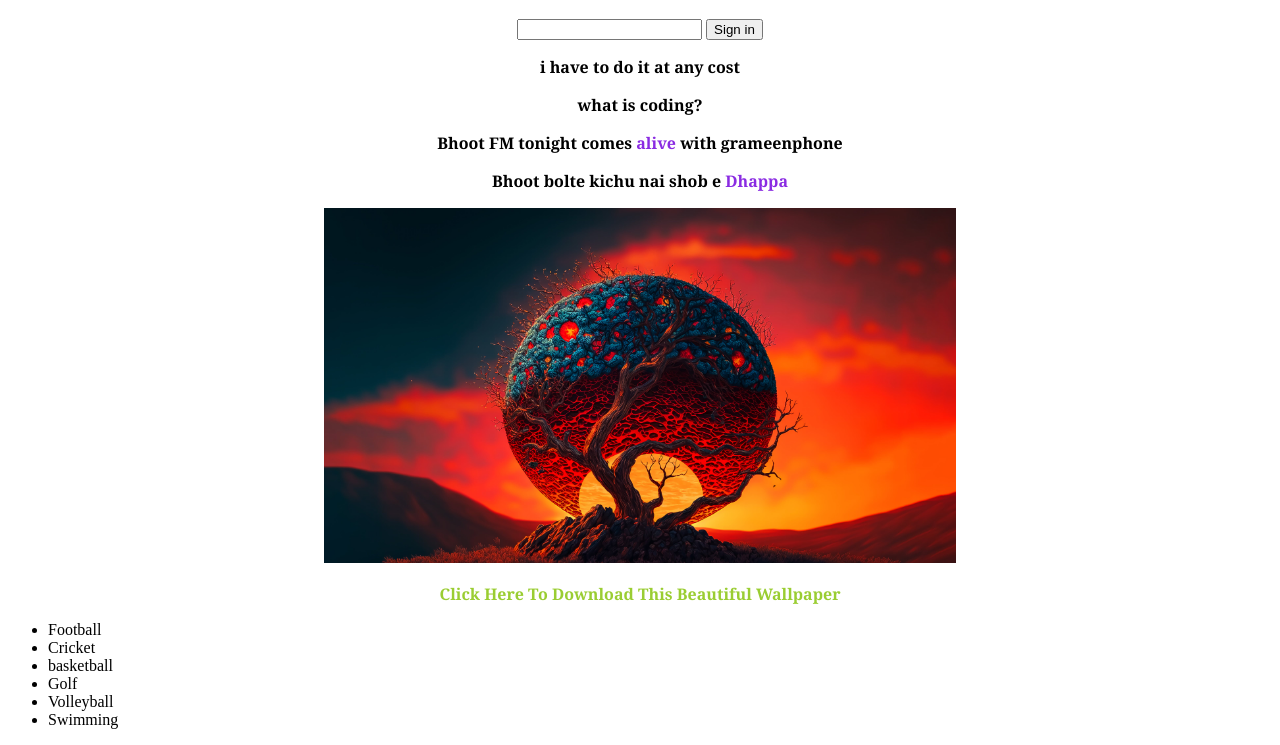
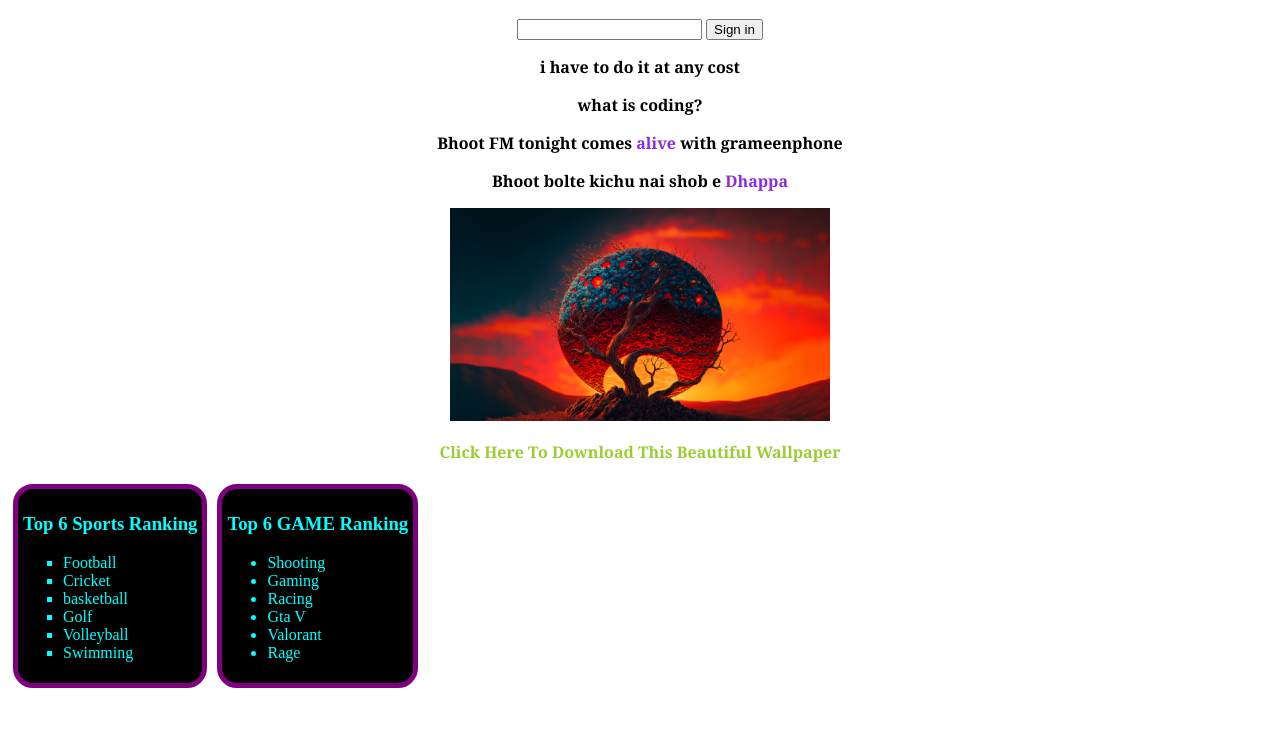
Before and after one commit to Battery7Low/My-First-Website, a plain HTML site: page index.html in a window 1280 px wide. Shown: the part 61-806 px from the top of the page. Drawn offline with Linux system fonts and the light colour scheme.

Commit message:
list add by Junayed

```diff
--- a/index.html
+++ b/index.html
@@ -17,10 +17,12 @@
     <p>Bhoot FM tonight comes <span class="bd">alive</span> with grameenphone</p>
     <p>Bhoot bolte kichu nai shob e <span class="bd">Dhappa</span></p>
     <img src="Valorant.jpg" alt="" class="center">
-    <p id="BD">
+    <p>
     <a href="https://www.nawpic.com/media/2020/desktop-4k-nawpic-5.jpg" >Click Here To Download This Beautiful Wallpaper</a>
     </p>
-    <ul class="List">
+    <section>
+        <h3>Top 6 Sports Ranking</h3>
+        <ul style="list-style-type: square;">
             <li>Football</li>
             <li>Cricket</li>
             <li>basketball</li>
@@ -28,6 +30,19 @@
             <li>Volleyball</li>
             <li>Swimming</li>
         </ul>
+    </section>
+    <section>
+        <h3>Top 6 GAME Ranking</h3>
+        <ul>
+            <li>Shooting</li>
+            <li>Gaming</li>
+            <li>Racing</li>
+            <li>Gta V</li>
+            <li>Valorant</li>
+            <li>Rage</li>
+    </section>
+    </ul>
+
 
 
 </body>
--- a/style.css
+++ b/style.css
@@ -31,14 +31,23 @@ input:hover{
     font-size: 80%;
 }
 img{
-    height: 30%;
-    width: 50%;
+    height: 10%;
+    width: 30%;
 
 }
 .center{
-    margin-left: 25%;
+    margin-left: 35%;
 }
 a:link {
     color: yellowgreen;
     text-decoration: none
 }
+section{
+    border: 5px solid purple;
+    border-radius: 20px;
+    margin: 5px;
+    float: left;
+    padding: 5px;
+    background-color: black;
+    color: aqua;
+}
```
Lines whose indentation alone changed are shown as unchanged.
